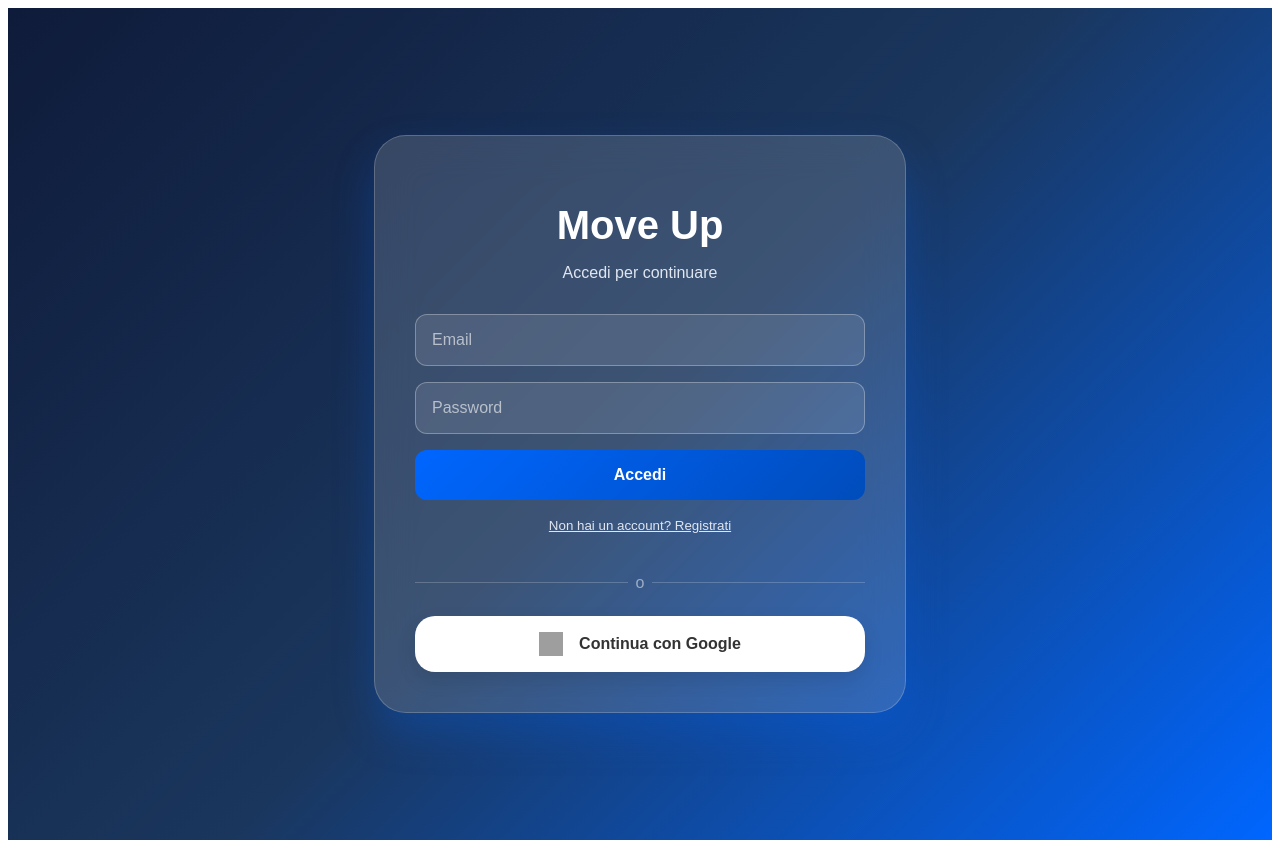
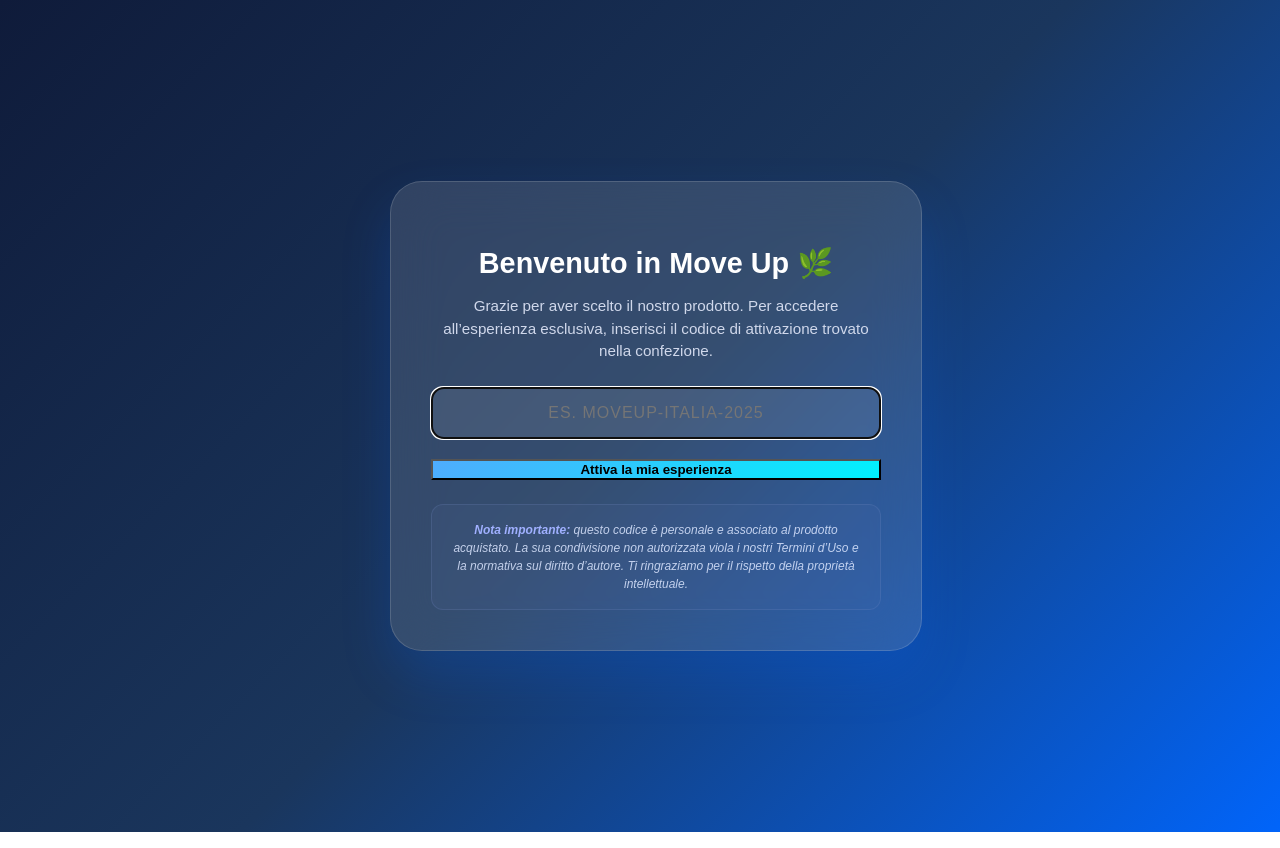
Before and after one commit to javierscordamaglia-crypto/Movepu, a React (Vite) app: page / in a window 1280 px wide. After the commit the page ends 800 px from the top, so only its background shows below. Built offline with nearby package versions, Linux system fonts and the light colour scheme; no server answers; grey boxes are pictures that could not be loaded.

Commit message:
Update LoginPage.jsx

```diff
--- a/src/components/LoginPage.jsx
+++ b/src/components/LoginPage.jsx
@@ -1,4 +1,4 @@
-import React, { useState } from "react";
+import React, { useState, useEffect } from "react";
 import { motion, AnimatePresence } from "framer-motion";
 import {
   getAuth,
@@ -10,11 +10,30 @@
 } from "firebase/auth";
 
 // --- Codice di Attivazione Unico ---
-// CAMBIA QUESTO CODICE CON QUELLO CHE VUOI USARE
-const MASTER_ACCESS_CODE = "MOVEUP2025";
+const MASTER_ACCESS_CODE = "MOVEUP-ITALIA-2025"; // Puoi cambiarlo quando vuoi
 
-// --- COMPONENTE POPUP PER INSERIRE IL CODICE DI ATTIVAZIONE (PER UTENTI GOOGLE) ---
-const AccessCodePopup = ({ onSubmit, onCancel, error, loading }) => (
+// --- COMPONENTE POPUP DI ATTIVAZIONE (MOSTRATO ALL'APERTURA DEL SITO) ---
+const ActivationGate = ({ children }) => {
+  const [isActivated, setIsActivated] = useState(() => {
+    return localStorage.getItem('moveup_activated') === 'true';
+  });
+  const [code, setCode] = useState("");
+  const [error, setError] = useState("");
+
+  const handleSubmit = (e) => {
+    e.preventDefault();
+    const submittedCode = code.toUpperCase().trim();
+    if (submittedCode === MASTER_ACCESS_CODE) {
+      localStorage.setItem('moveup_activated', 'true');
+      setIsActivated(true);
+      setError("");
+    } else {
+      setError("Codice non valido. Controlla la confezione del prodotto.");
+    }
+  };
+
+  if (!isActivated) {
+    return (
       <motion.div
         initial={{ opacity: 0 }}
         animate={{ opacity: 1 }}
@@ -23,50 +42,123 @@
           position: 'fixed',
           top: 0,
           left: 0,
-            width: '100%',
-            height: '100%',
-            background: 'rgba(0,0,0,0.7)',
+          width: '100vw',
+          height: '100vh',
+          background: 'linear-gradient(135deg, #0f1b3a 0%, #1a365d 50%, #0066ff 100%)',
           display: 'flex',
           justifyContent: 'center',
           alignItems: 'center',
-            zIndex: 1000,
+          zIndex: 9999,
+          padding: '1rem',
           fontFamily: "'Poppins', sans-serif",
         }}
       >
         <motion.div
-            initial={{ scale: 0.9, y: 20 }}
+          initial={{ scale: 0.95, y: 20 }}
           animate={{ scale: 1, y: 0 }}
-            exit={{ scale: 0.9, y: 20 }}
-            className="login-card" style={{ maxWidth: '400px' }}
+          exit={{ scale: 0.95, y: 20 }}
+          className="login-card"
+          style={{
+            background: 'rgba(255, 255, 255, 0.12)',
+            backdropFilter: 'blur(25px)',
+            padding: '2.5rem',
+            borderRadius: '2rem',
+            textAlign: 'center',
+            color: 'white',
+            maxWidth: '450px',
+            width: '100%',
+            border: '1px solid rgba(255, 255, 255, 0.15)',
+            boxShadow: '0 25px 50px rgba(0, 102, 255, 0.2)',
+          }}
         >
-            <h2 className="login-title" style={{ fontSize: '1.8rem' }}>Attiva il tuo Account</h2>
-            <p className="login-subtitle" style={{ fontSize: '0.9rem', marginBottom: '1.5rem' }}>
-                Per completare la registrazione, inserisci il codice che hai trovato nella confezione del tuo prodotto MOVE UP.
+          <h2 style={{ fontSize: '1.8rem', fontWeight: '700', marginBottom: '0.5rem' }}>
+            Benvenuto in Move Up 🌿
+          </h2>
+          <p style={{ fontSize: '0.95rem', color: '#d0d8eb', marginBottom: '1.5rem', lineHeight: '1.5' }}>
+            Grazie per aver scelto il nostro prodotto. Per accedere all’esperienza esclusiva, inserisci il codice di attivazione trovato nella confezione.
           </p>
-            <form onSubmit={onSubmit}>
+          <form onSubmit={handleSubmit} style={{ marginBottom: '1.5rem' }}>
             <input
-                    name="accessCode"
               type="text"
-                    placeholder="Il tuo codice di attivazione"
+              value={code}
+              onChange={(e) => setCode(e.target.value)}
+              placeholder="ES. MOVEUP-ITALIA-2025"
               className="auth-input"
-                    style={{ textTransform: 'uppercase' }}
+              style={{
+                width: '100%',
+                padding: '1rem',
+                borderRadius: '0.75rem',
+                border: '1px solid rgba(255, 255, 255, 0.3)',
+                background: 'rgba(255, 255, 255, 0.08)',
+                color: 'white',
+                fontSize: '1rem',
+                textTransform: 'uppercase',
+                letterSpacing: '1px',
+                textAlign: 'center',
+                boxSizing: 'border-box',
+              }}
               required
+              autoFocus
             />
-                {error && <div className="feedback-message error" style={{marginTop: '1rem'}}>{error}</div>}
-                <div style={{ display: 'flex', gap: '1rem', marginTop: '1.5rem' }}>
-                    <motion.button type="button" onClick={onCancel} className="auth-button" style={{ background: 'grey' }}>
-                        Annulla
+            {error && (
+              <div
+                style={{
+                  marginTop: '1rem',
+                  padding: '0.75rem',
+                  borderRadius: '0.5rem',
+                  background: 'rgba(255, 200, 100, 0.1)',
+                  color: '#ffd166',
+                  fontSize: '0.85rem',
+                  fontWeight: '500',
+                  border: '1px solid rgba(255, 200, 100, 0.3)',
+                }}
+              >
+                {error}
+              </div>
+            )}
+            <motion.button
+              type="submit"
+              className="auth-button"
+              whileHover={{ scale: 1.02 }}
+              whileTap={{ scale: 0.98 }}
+              style={{
+                width: '100%',
+                marginTop: '1.25rem',
+                background: 'linear-gradient(135deg, #4facfe 0%, #00f2fe 100%)',
+                fontWeight: '600',
+              }}
+            >
+              Attiva la mia esperienza
             </motion.button>
-                    <motion.button type="submit" disabled={loading} className="auth-button">
-                        {loading ? 'Verifico...' : 'Attiva'}
-                    </motion.button>
+          </form>
+
+          {/* 📜 Avviso legale — tono soft ma chiaro */}
+          <div
+            style={{
+              background: 'rgba(100, 120, 180, 0.1)',
+              border: '1px solid rgba(120, 140, 200, 0.2)',
+              borderRadius: '0.75rem',
+              padding: '1rem',
+              fontSize: '0.75rem',
+              color: 'rgba(220, 230, 255, 0.85)',
+              lineHeight: '1.5',
+              fontStyle: 'italic',
+              marginTop: '1.5rem',
+            }}
+          >
+            <strong style={{ color: '#a0b0ff' }}>Nota importante:</strong> questo codice è personale e associato al prodotto acquistato.
+            La sua condivisione non autorizzata viola i nostri Termini d’Uso e la normativa sul diritto d’autore.
+            Ti ringraziamo per il rispetto della proprietà intellettuale.
           </div>
-            </form>
         </motion.div>
       </motion.div>
     );
+  }
 
+  return <>{children}</>;
+};
 
+// --- IL TUO COMPONENTE LOGIN ORIGINALE (SENZA MODIFICHE FUNZIONALI) ---
 const Login = ({ setCurrentView, setUserName }) => {
   const [isLoginView, setIsLoginView] = useState(true);
   const [email, setEmail] = useState('');
@@ -88,13 +180,11 @@
       const result = await signInWithPopup(auth, provider);
       const user = result.user;
 
-      const isNewUser = result._tokenResponse.isNewUser;
+      const isNewUser = result?._tokenResponse?.isNewUser ?? false;
       if (isNewUser) {
-        // NUOVO UTENTE GOOGLE: deve inserire il codice di attivazione
         setPendingUser(user);
         setShowAccessCodePopup(true);
       } else {
-        // Utente Google già esistente: accesso diretto
         setUserName(user.displayName || user.email?.split('@')[0] || 'Atleta');
         setCurrentView('dashboard');
       }
@@ -156,14 +246,12 @@
       const code = e.target.accessCode.value;
 
       if (code.toUpperCase() === MASTER_ACCESS_CODE) {
-          // Codice corretto, login completato
           setUserName(pendingUser.displayName || pendingUser.email?.split('@')[0] || 'Atleta');
           setCurrentView('dashboard');
           setShowAccessCodePopup(false);
           setPendingUser(null);
           setLoading(null);
       } else {
-          // Codice errato
           setError("Codice di Attivazione non valido.");
           setLoading(null);
       }
@@ -173,7 +261,7 @@
       setLoading('cancel');
       if (pendingUser) {
           try {
-              await pendingUser.delete(); // Cancella l'utente Firebase creato
+              await pendingUser.delete();
           } catch (deleteError) {
               console.error("Errore durante la cancellazione dell'utente:", deleteError);
           }
@@ -184,7 +272,9 @@
       setError(null);
   };
 
+  // ✅ Avvolgi tutto il JSX del login con <ActivationGate>
   return (
+    <ActivationGate>
       <>
         <style>
           {`
@@ -324,12 +414,55 @@
 
         <AnimatePresence>
           {showAccessCodePopup && (
-            <AccessCodePopup
-                onSubmit={handleAccessCodeSubmit}
-                onCancel={handleCancelPopup}
-                error={error}
-                loading={loading === 'code'}
+            <motion.div
+              initial={{ opacity: 0 }}
+              animate={{ opacity: 1 }}
+              exit={{ opacity: 0 }}
+              style={{
+                position: 'fixed',
+                top: 0,
+                left: 0,
+                width: '100%',
+                height: '100%',
+                background: 'rgba(0,0,0,0.7)',
+                display: 'flex',
+                justifyContent: 'center',
+                alignItems: 'center',
+                zIndex: 1000,
+                fontFamily: "'Poppins', sans-serif",
+              }}
+            >
+              <motion.div
+                initial={{ scale: 0.9, y: 20 }}
+                animate={{ scale: 1, y: 0 }}
+                exit={{ scale: 0.9, y: 20 }}
+                className="login-card" style={{ maxWidth: '400px' }}
+              >
+                <h2 className="login-title" style={{ fontSize: '1.8rem' }}>Attiva il tuo Account</h2>
+                <p className="login-subtitle" style={{ fontSize: '0.9rem', marginBottom: '1.5rem' }}>
+                  Per completare la registrazione, inserisci il codice che hai trovato nella confezione del tuo prodotto MOVE UP.
+                </p>
+                <form onSubmit={handleAccessCodeSubmit}>
+                  <input
+                    name="accessCode"
+                    type="text"
+                    placeholder="Il tuo codice di attivazione"
+                    className="auth-input"
+                    style={{ textTransform: 'uppercase' }}
+                    required
                   />
+                  {error && <div className="feedback-message error" style={{marginTop: '1rem'}}>{error}</div>}
+                  <div style={{ display: 'flex', gap: '1rem', marginTop: '1.5rem' }}>
+                    <motion.button type="button" onClick={handleCancelPopup} className="auth-button" style={{ background: 'grey' }}>
+                      Annulla
+                    </motion.button>
+                    <motion.button type="submit" disabled={loading} className="auth-button">
+                      {loading ? 'Verifico...' : 'Attiva'}
+                    </motion.button>
+                  </div>
+                </form>
+              </motion.div>
+            </motion.div>
           )}
         </AnimatePresence>
 
@@ -418,6 +551,7 @@
           </motion.div>
         </div>
       </>
+    </ActivationGate>
   );
 };
 
```
Lines whose indentation alone changed are shown as unchanged.
